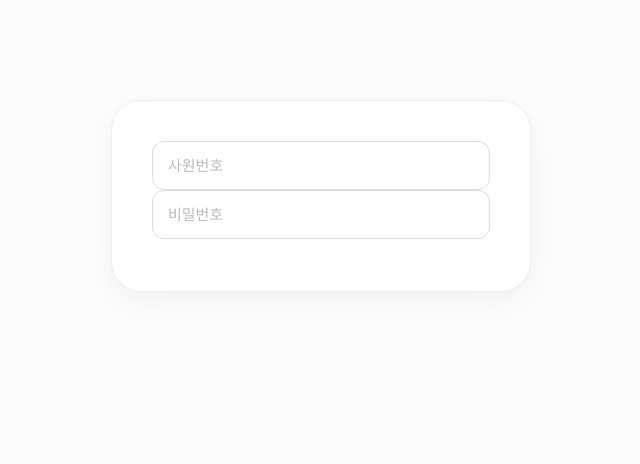
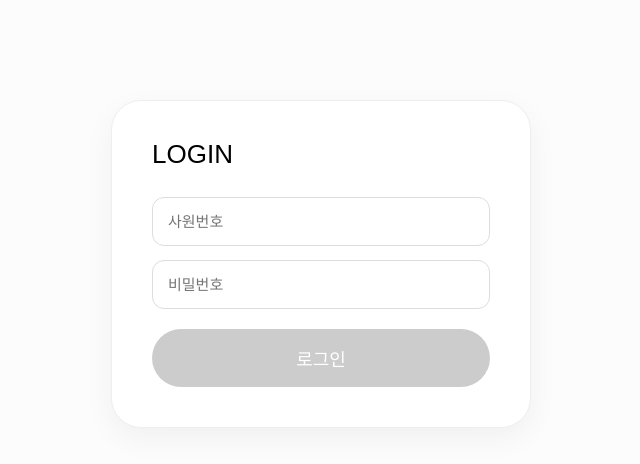
Before and after one commit to mes-team-2/React, a React (Create React App) app: page /login in a window 1280 px wide. Shown: the top 464 px of the page, without its empty margins (319-959 px from the left). Built offline with nearby package versions, Linux system fonts and the light colour scheme.

Commit message:
야매 로그인 추가

```diff
--- a/src/components/SideBar.js
+++ b/src/components/SideBar.js
@@ -310,6 +310,39 @@ export default function SideBar() {
    styled (원래 테마 변수 기반 유지)
 ========================= */
 
+const SidebarWrapper = styled.div`
+  width: 240px;
+  height: 100vh;
+  background: #1f2937;
+  color: white;
+  display: flex;
+  flex-direction: column;
+`;
+
+const MenuArea = styled.div`
+  flex: 1;
+`;
+
+const BottomArea = styled.div`
+  padding: 20px;
+  border-top: 1px solid rgba(255, 255, 255, 0.1);
+`;
+
+const LoginBtn = styled.button`
+  width: 100%;
+  padding: 12px;
+  border-radius: 12px;
+  border: none;
+  background: #374151;
+  color: white;
+  font-size: 14px;
+  cursor: pointer;
+
+  &:hover {
+    background: #4b5563;
+  }
+`;
+
 const Shell = styled.div`
   display: grid;
   grid-template-columns: 260px 1fr;
--- a/src/pages/Login.js
+++ b/src/pages/Login.js
@@ -26,27 +26,27 @@ const LoginCard = styled.div`
     font-family: "dnf bitbit v2", sans-serif;
     font-size: 26px;
     margin-bottom: 30px;
-    text-align: left;
     color: #000;
   }
 `;
+
 const InputGroup = styled.div`
-  margin-bottom: 12px;
+  display: flex;
+  flex-direction: column;
+  gap: 14px;
+  margin-bottom: 20px;
+
   input {
     width: 100%;
     padding: 15px;
     border-radius: 12px;
     border: 1px solid #ddd;
-    box-sizing: border-box;
     font-size: 15px;
     outline: none;
-    transition: all 0.2s ease-in-out;
+
     &:focus {
       border-color: #000;
       background-color: #fcfcfc;
-    }
-    &::placeholder {
-      color: #bbb;
     }
   }
 `;
@@ -61,10 +61,14 @@ const LoginButton = styled.button`
   font-family: "dnf bitbit v2", sans-serif;
   font-size: 18px;
   cursor: pointer;
-  margin-top: 15px;
-  transition: background-color 0.2s ease;
+
   &:hover {
     background-color: #333;
+  }
+
+  &:disabled {
+    background-color: #ccc;
+    cursor: not-allowed;
   }
 `;
 
@@ -72,29 +76,43 @@ const Login = () => {
   const [id, setId] = useState("");
   const [pwd, setPwd] = useState("");
 
+  const isDisabled = !id || !pwd;
+
+  const handleLogin = (e) => {
+    e.preventDefault(); // 🔑 엔터/버튼 공통 처리
+    if (isDisabled) return;
+
+    console.log("로그인 시도:", { id, pwd });
+    // TODO: 로그인 API 연동
+  };
+
   return (
     <LoginWrapper>
       <LoginCard>
-        <InputGroup>
-          <input
-            type="text"
-            placeholder="사원번호"
-            value={id}
-            onChange={(e) => {
-              setId(e.target.value);
-            }}
-          />
+        <h2>LOGIN</h2>
+
+        {/* ✅ form 사용 → Enter 키 자동 로그인 */}
+        <form onSubmit={handleLogin}>
           <InputGroup>
+            <input
+              type="text"
+              placeholder="사원번호"
+              value={id}
+              onChange={(e) => setId(e.target.value)}
+            />
+
             <input
               type="password"
               placeholder="비밀번호"
               value={pwd}
-              onChange={(e) => {
-                setPwd(e.target.value);
-              }}
+              onChange={(e) => setPwd(e.target.value)}
             />
           </InputGroup>
-        </InputGroup>
+
+          <LoginButton type="submit" disabled={isDisabled}>
+            로그인
+          </LoginButton>
+        </form>
       </LoginCard>
     </LoginWrapper>
   );
```
